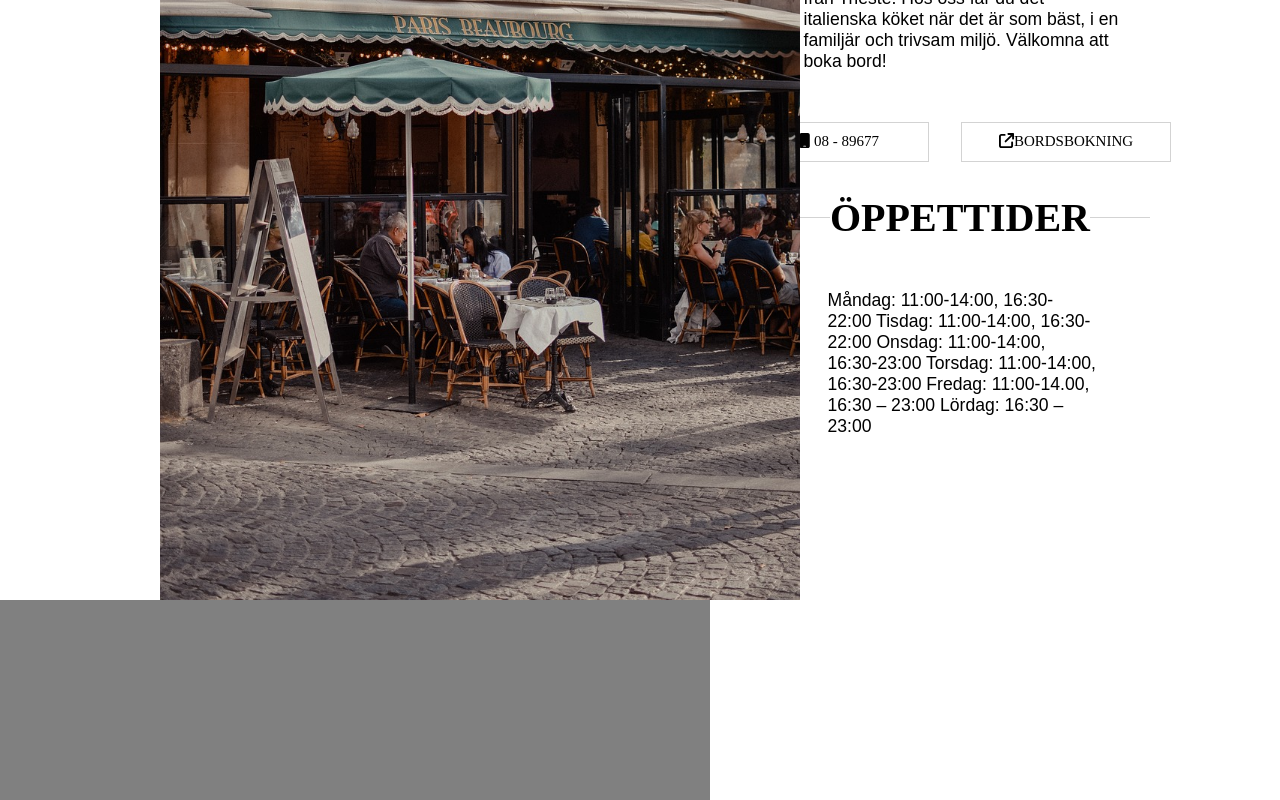
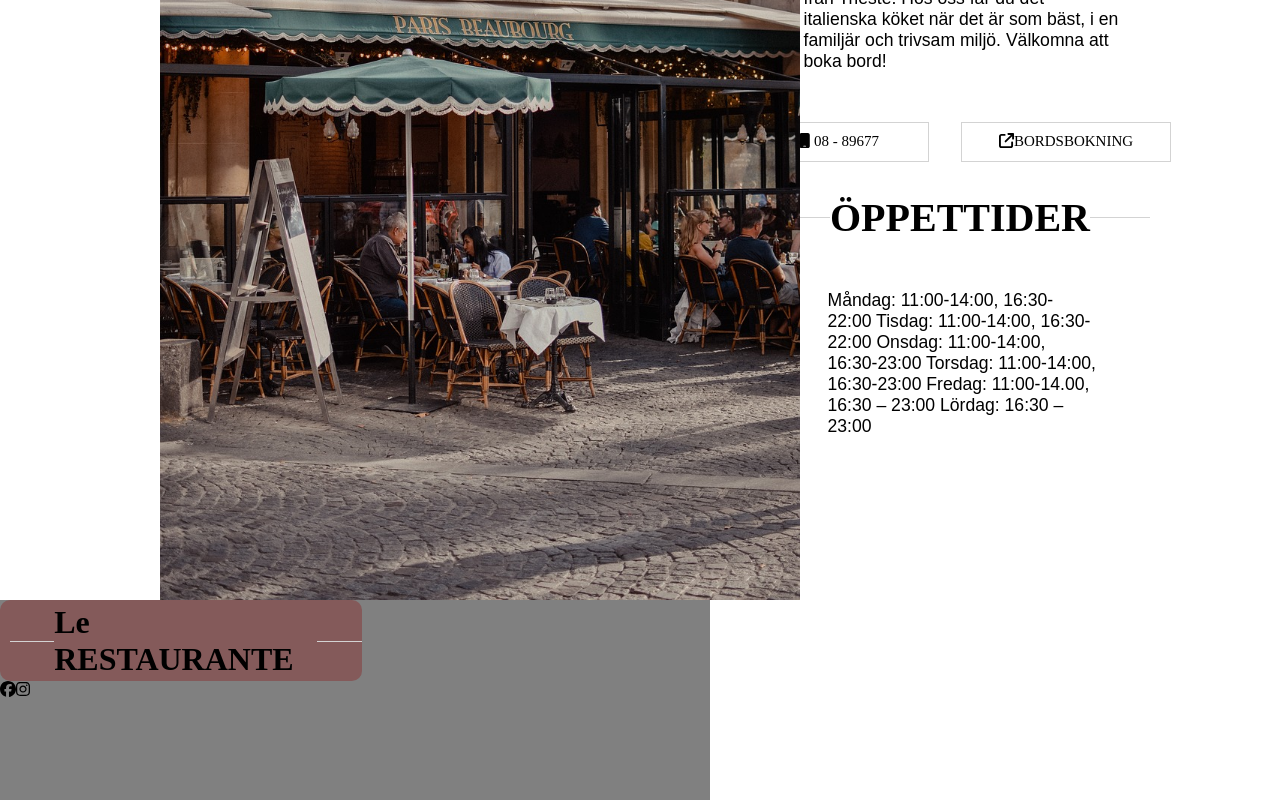
Before and after one commit to MarcusRei/Le-Restaurante, a React (Vite) app in the folder fed22s-therestaurant/: page / in a window 1280 px wide. Shown: the part 360-1160 px from the top of the page. Built offline with nearby package versions, Linux system fonts and the light colour scheme; a web font is replaced by a local one.

Commit message:
💄(style): show footer component

```diff
--- a/fed22s-therestaurant/src/components/Footer.tsx
+++ b/fed22s-therestaurant/src/components/Footer.tsx
@@ -4,10 +4,12 @@ import {
   faFacebook,
   faInstagram,
 } from "@fortawesome/free-brands-svg-icons";
+import { Logo } from "./Logo";
 
 export const Footer = () => {
   return (
     <StyledFooter>
+      <Logo></Logo>
       <FontAwesomeIcon icon={faFacebook} />
       <FontAwesomeIcon icon={faInstagram} />
     </StyledFooter>
--- a/fed22s-therestaurant/src/components/Layout.tsx
+++ b/fed22s-therestaurant/src/components/Layout.tsx
@@ -1,5 +1,9 @@
 import { Outlet } from "react-router-dom";
-import { HorizontalWrapper, NavWrapper, Wrapper } from "./styled/Wrappers";
+import {
+  HorizontalWrapper,
+  NavWrapper,
+  Wrapper,
+} from "./styled/Wrappers";
 import { ImageBackground } from "./styled/ImageBackground";
 import { Footer } from "./Footer";
 import { ImageWrapper, StyledImage } from "./styled/ImageStyling";
@@ -19,7 +23,7 @@ export const Layout = () => {
         <Outlet></Outlet>
       </HorizontalWrapper>
 
-      <StyledFooter></StyledFooter>
+      <Footer></Footer>
     </>
   );
 };
--- a/fed22s-therestaurant/src/components/styled/StyledFooter.tsx
+++ b/fed22s-therestaurant/src/components/styled/StyledFooter.tsx
@@ -5,11 +5,10 @@ export const StyledFooter = styled.div`
 
   height: 200px;
   width: 100vw;
-  z-index: 10;
   @media (min-width: 844px) {
     width: 55.5%;
 
     left: 677px;
     bottom: 200px;
-  } */
+  }
 `;
```
